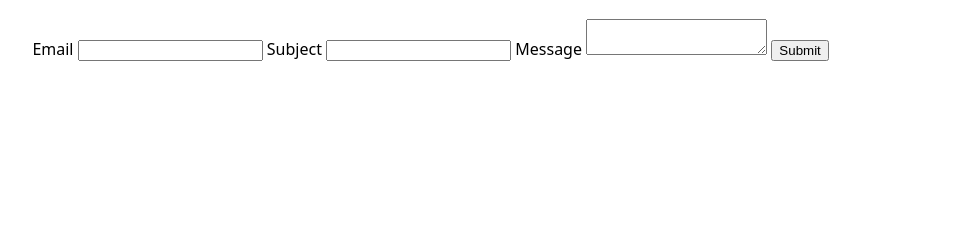
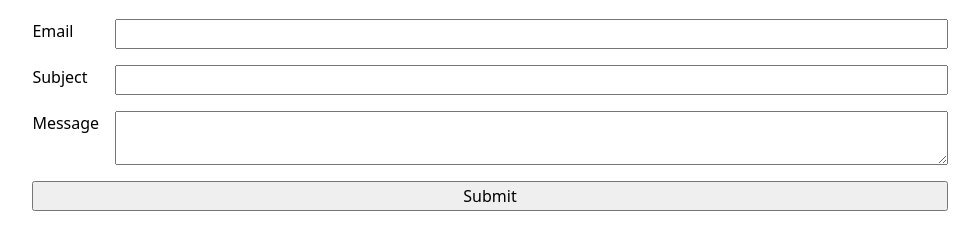
Before and after one commit to mhayeri/DSC209R, a plain HTML site: page lab-2/contact/index.html in a window 1280 px wide. Shown: the part 137-386 px from the top of the page, without its empty margins (150-1129 px from the left). Drawn offline with Linux system fonts and the light colour scheme.

Commit message:
Lab 2: lay out the contact form with grid and subgrid

```diff
--- a/lab-2/style.css
+++ b/lab-2/style.css
@@ -34,3 +34,25 @@ nav {
         background-color: oklch(from var(--color-accent) 95% 5% h);
     }
 }
+
+input,
+textarea,
+button {
+    font: inherit;
+}
+
+form {
+    display: grid;
+    grid-template-columns: auto 1fr;
+    gap: 1em;
+
+    label {
+        display: grid;
+        grid-template-columns: subgrid;
+        grid-column: 1 / -1;
+    }
+
+    button {
+        grid-column: 1 / -1;
+    }
+}
```
